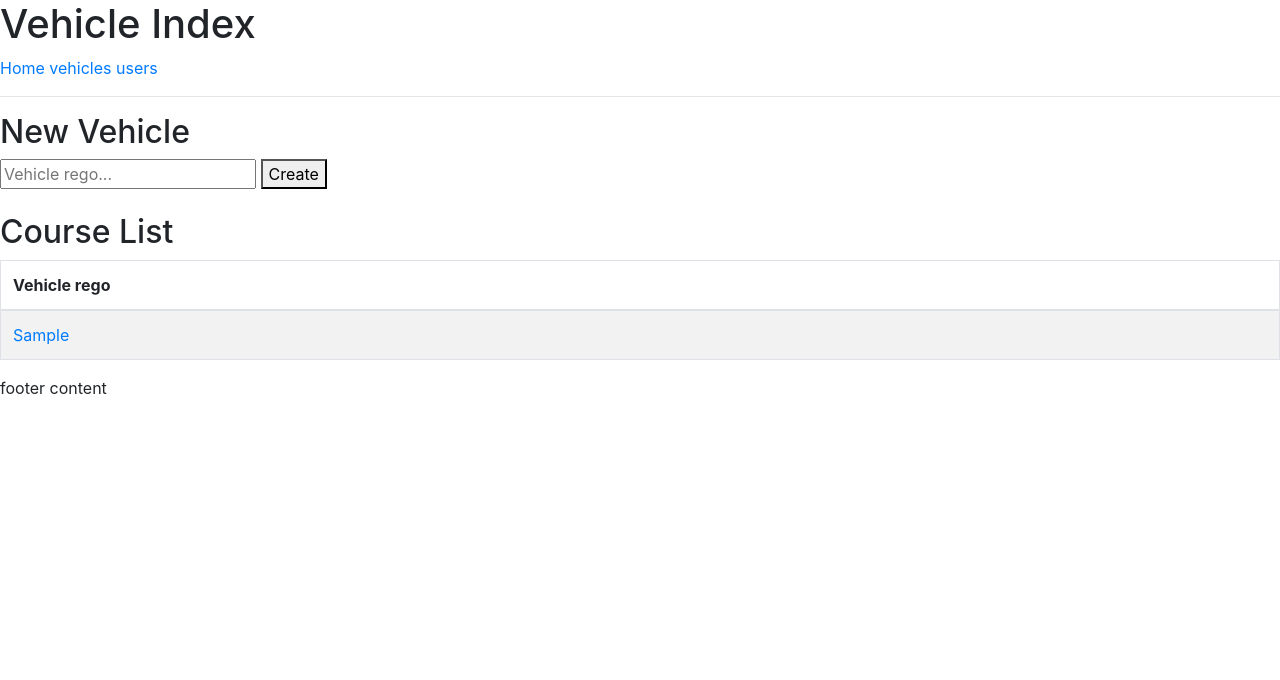
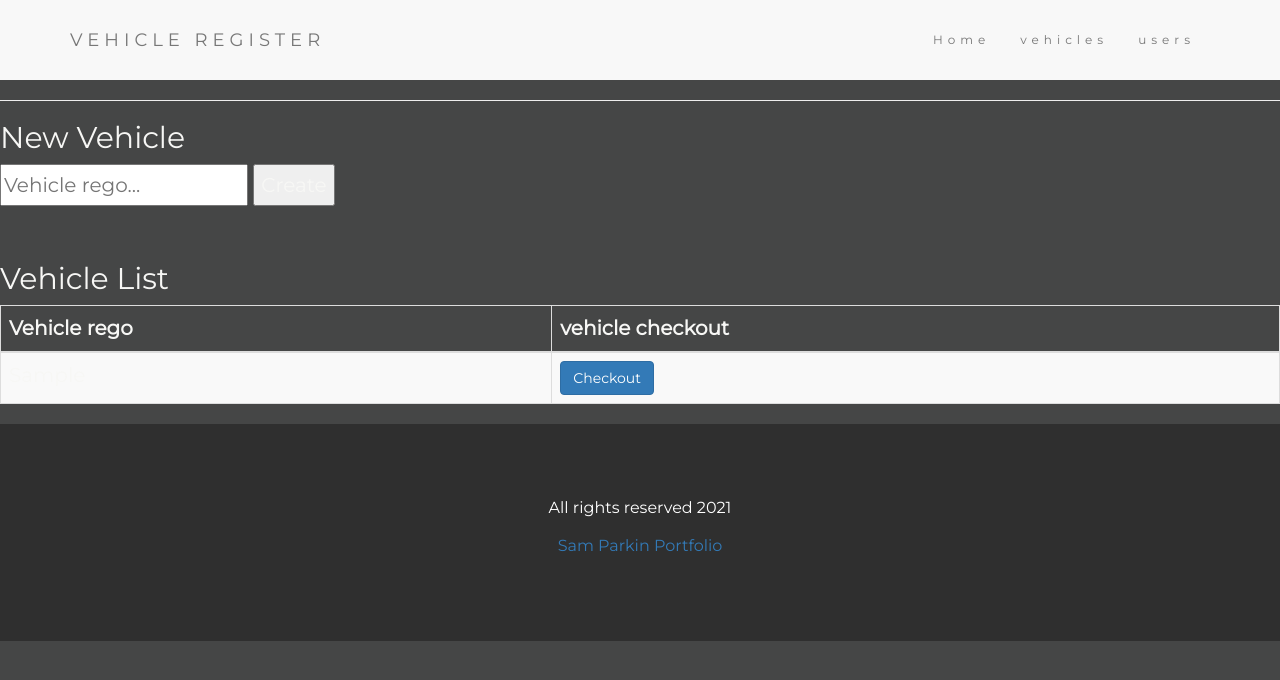
Before and after one commit to samuelparkin1/vehicle_register, a Flask app: page /vehicles/ in a window 1280 px wide. Shown: the top 680 px of the page. Run offline with Flask 2, Linux system fonts and the light colour scheme; tables that the repository leaves empty hold one stand-in row (values such as "Sample post"); parts of the project's set-up code (start-up, migrations or seed data) failed here and were passed over; some libraries are stand-ins or nearby versions.

Commit message:
changed bootstrap layout

```diff
--- a/vehicle_register/controllers/__init__.py
+++ b/vehicle_register/controllers/__init__.py
@@ -1,5 +1,9 @@
+# Imports the controllers as a Blueprint.
 from controllers.vehicle_controller import vehicles
 from controllers.staff_controller import staff
 from controllers.user_controller import users
 
+
+# The registerable_controllers list are imported into the create_app function within main.py.
+# Adding all controller to registerable_controllers list will ensure they're included.
 registerable_controllers = [vehicles, staff, users]
--- a/vehicle_register/controllers/staff_controller.py
+++ b/vehicle_register/controllers/staff_controller.py
@@ -2,6 +2,7 @@ from flask import Blueprint, jsonify, request
 from main import db
 from models.staff import Staff
 from schemas.staff_schema import staff_member_schema, staff_members_schema
+
 
 staff = Blueprint('staff', __name__)
 
--- a/vehicle_register/controllers/vehicle_controller.py
+++ b/vehicle_register/controllers/vehicle_controller.py
@@ -3,6 +3,8 @@ from main import db
 from models.vehicles import Vehicle
 from schemas.vehicle_schema import vehicle_schema, vehicles_schema
 
+
+# Creates a Blueprint instance which allows the complete web site to be made up different sections.
 vehicles =Blueprint('vehicles', __name__)
 
 
--- a/vehicle_register/templates/base.html
+++ b/vehicle_register/templates/base.html
@@ -1,26 +1,88 @@
 <!DOCTYPE html>
-<html>
-    <head>
-        <link rel="stylesheet" href="https://stackpath.bootstrapcdn.com/bootstrap/4.3.1/css/bootstrap.min.css" integrity="sha384-ggOyR0iXCbMQv3Xipma34MD+dH/1fQ784/j6cY/iJTQUOhcWr7x9JvoRxT2MZw1T" crossorigin="anonymous">
-        <title>
-            Side App
-        </title>
-    </head>
+<!DOCTYPE html>
+<html lang="en">
+<head>
+  <!-- Theme Made By www.w3schools.com - No Copyright -->
+  <title>Bootstrap Theme Simply Me</title>
+  <meta charset="utf-8">
+  <meta name="viewport" content="width=device-width, initial-scale=1">
+  <link rel="stylesheet" href="https://maxcdn.bootstrapcdn.com/bootstrap/3.4.1/css/bootstrap.min.css">
+  <link href="https://fonts.googleapis.com/css?family=Montserrat" rel="stylesheet">
+  <style>
+  body {
+    font: 20px Montserrat, sans-serif;
+    line-height: 1.8;
+    color: #f7f7f5;
+    background-color: rgb(69, 70, 70);
+  }
+  p {font-size: 16px;}
+  .margin {margin-bottom: 45px;}
+  .bg-1 {
+    background-color: #1abc9c; /* Green */
+    color: #ffffff;
+  }
+  .bg-2 {
+    background-color: #474e5d; /* Dark Blue */
+    color: #ffffff;
+  }
+  .bg-3 {
+    background-color: #ffffff; /* White */
+    color: #555555;
+  }
+  .bg-4 {
+    background-color: #2f2f2f; /* Black Gray */
+    color: #fff;
+  }
+  .container-fluid {
+    padding-top: 70px;
+    padding-bottom: 70px;
+  }
+  .navbar {
+    padding-top: 15px;
+    padding-bottom: 15px;
+    border: 0;
+    border-radius: 0;
+    margin-bottom: 0;
+    font-size: 12px;
+    letter-spacing: 5px;
+  }
+  .navbar-nav  li a:hover {
+    color: #1abc9c !important;
+  }
+  </style>
+</head>
     <body>
-        <header>
-            <h1>{{ page_data.page_title }}</h1>
-            <nav>
-                <a href="/">Home</a>
-                <a href="/vehicles/">vehicles</a>
-                <a href="/users/">users</a>
-            </nav>
-        </header>
+    <header>
+        <!-- Navbar -->
+        <nav class="navbar navbar-default">
+        <div class="container">
+            <div class="navbar-header">
+            <button type="button" class="navbar-toggle" data-toggle="collapse" data-target="#myNavbar">
+                <span class="icon-bar"></span>
+                <span class="icon-bar"></span>
+                <span class="icon-bar"></span>
+            </button>
+            <a class="navbar-brand" href="#">VEHICLE REGISTER</a>
+            </div>
+            <div class="collapse navbar-collapse" id="myNavbar">
+            <ul class="nav navbar-nav navbar-right">
+                <li><a href="/">Home</a></li>
+                <li><a href="/vehicles/">vehicles</a></li>
+                <li><a href="/users/">users</a></li>
+            </ul>
+            </div>
+        </div>
+    </header>
         <div>
             {% block content%}
 
 
             {% endblock %}
         </div>
-        <footer>footer content</footer>
+        <!-- Footer -->
+        <footer class="container-fluid bg-4 text-center">
+            <p>All rights reserved 2021</p>
+            <p><a href="https://samuelparkin1.github.io/">Sam Parkin Portfolio</a></p>
+        </footer>
     </body>
 </html>
--- a/vehicle_register/templates/homepage.html
+++ b/vehicle_register/templates/homepage.html
@@ -1,6 +1,6 @@
 {% extends "base.html" %}
 {% block content %}
-    <div class="container bg-primary text-white p-4">
+    <div class="container">
         <h2>Vehicle Register</h2>
         <p>
             Please select which vehicle you wish to checkout!
--- a/vehicle_register/templates/vehicle_index.html
+++ b/vehicle_register/templates/vehicle_index.html
@@ -11,21 +11,27 @@
         </div>
     </div>
     <br/>
-    <h2>Course List</h2>
+    <h2>Vehicle List</h2>
+    <div class="container-sm">
         <table class="table table-striped table-bordered">
             <thead>
                 <tr>
                     <th>Vehicle rego</th>
+                    <th> vehicle checkout</th>
                 </tr>
             </thead>
             {% for vehicle in page_data.vehicles %}
             <tbody>
                 <tr>
                     <td>
-                    <a href="/vehicles/{{ vehicle.vehicle_id }}/">{{ vehicle.vehicle_rego }}</a><br/>
+                        {{ vehicle.vehicle_rego }}
+                    </td>
+                    <td>
+                        <a class="btn btn-primary" href="/vehicles/{{ vehicle.vehicle_id }}/">Checkout</a><br/>
                     </td>
                 </tr>
             </tbody>
             {% endfor %}
         </table>
+    </div>
 {% endblock %}
```
Also changed, not shown: requirements_explained.txt (added, +37 -0 lines), vehicle_register/templates/sitecss.css (added, +40 -0 lines). Lines whose indentation alone changed are shown as unchanged.
